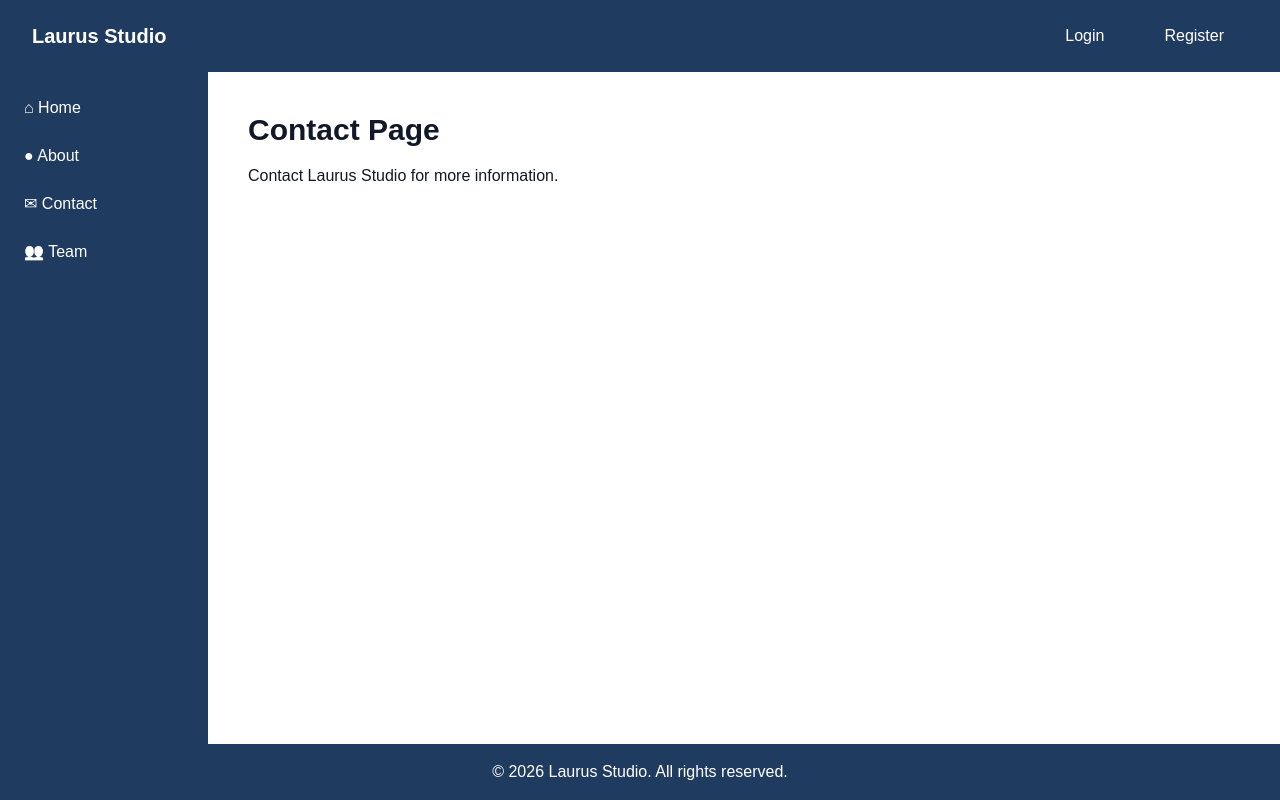
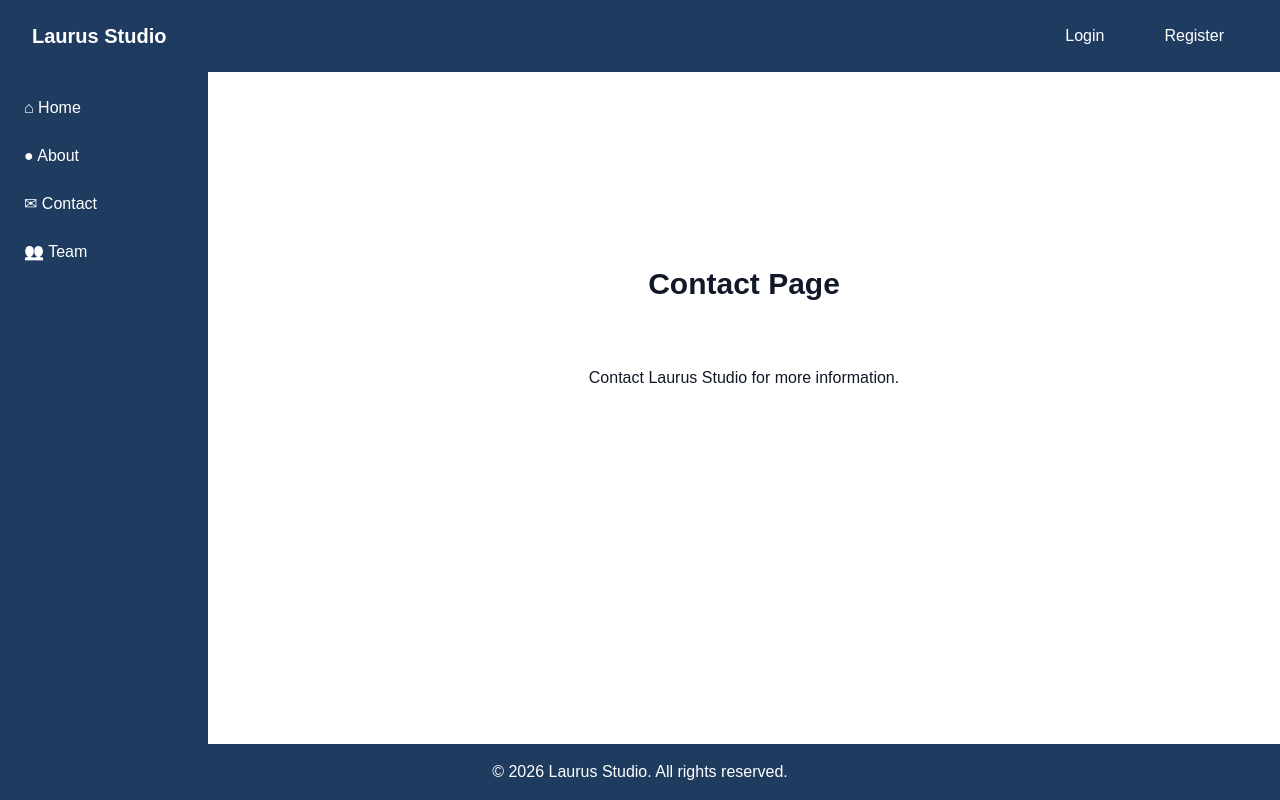
Before and after one commit to abrahamviernes/week3-layout, a Next.js app: page /contact in a window 1280 px wide. Built offline with nearby package versions, Linux system fonts and the light colour scheme.

Commit message:
Refactor Contact page layout and styling

```diff
--- a/app/contact/page.js
+++ b/app/contact/page.js
@@ -1,7 +1,7 @@
 export default function Contact() {
   return (
-    <section>
-      <h1 className="text-3xl font-bold mb-4">Contact Page</h1>
+    <section className="flex min-h-[60vh] flex-col items-center justify-center text-center">
+      <h1 className="text-3xl font-bold mb-4 relative -top-12">Contact Page</h1>
 
       <p>
         Contact Laurus Studio for more information.
```
